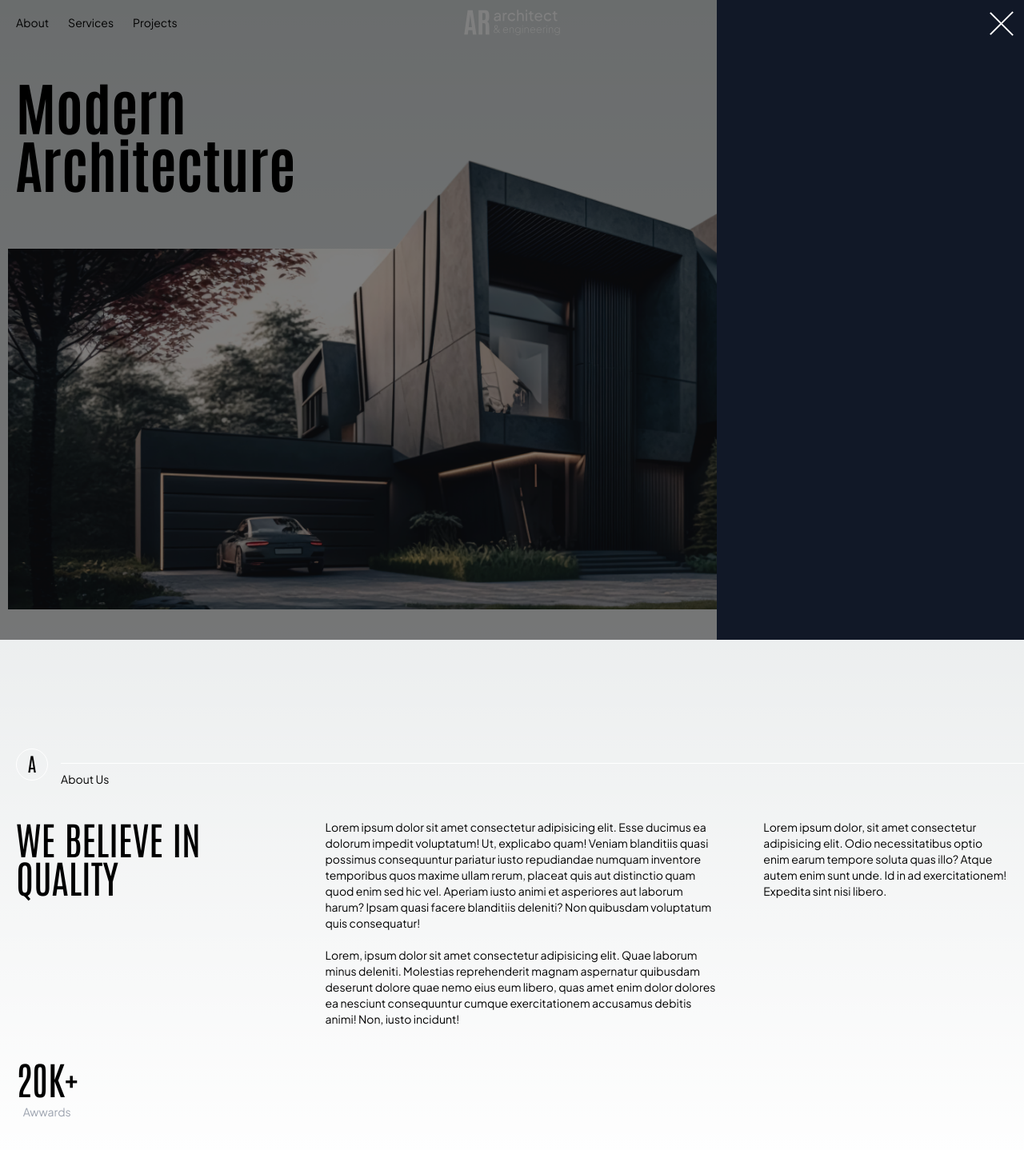
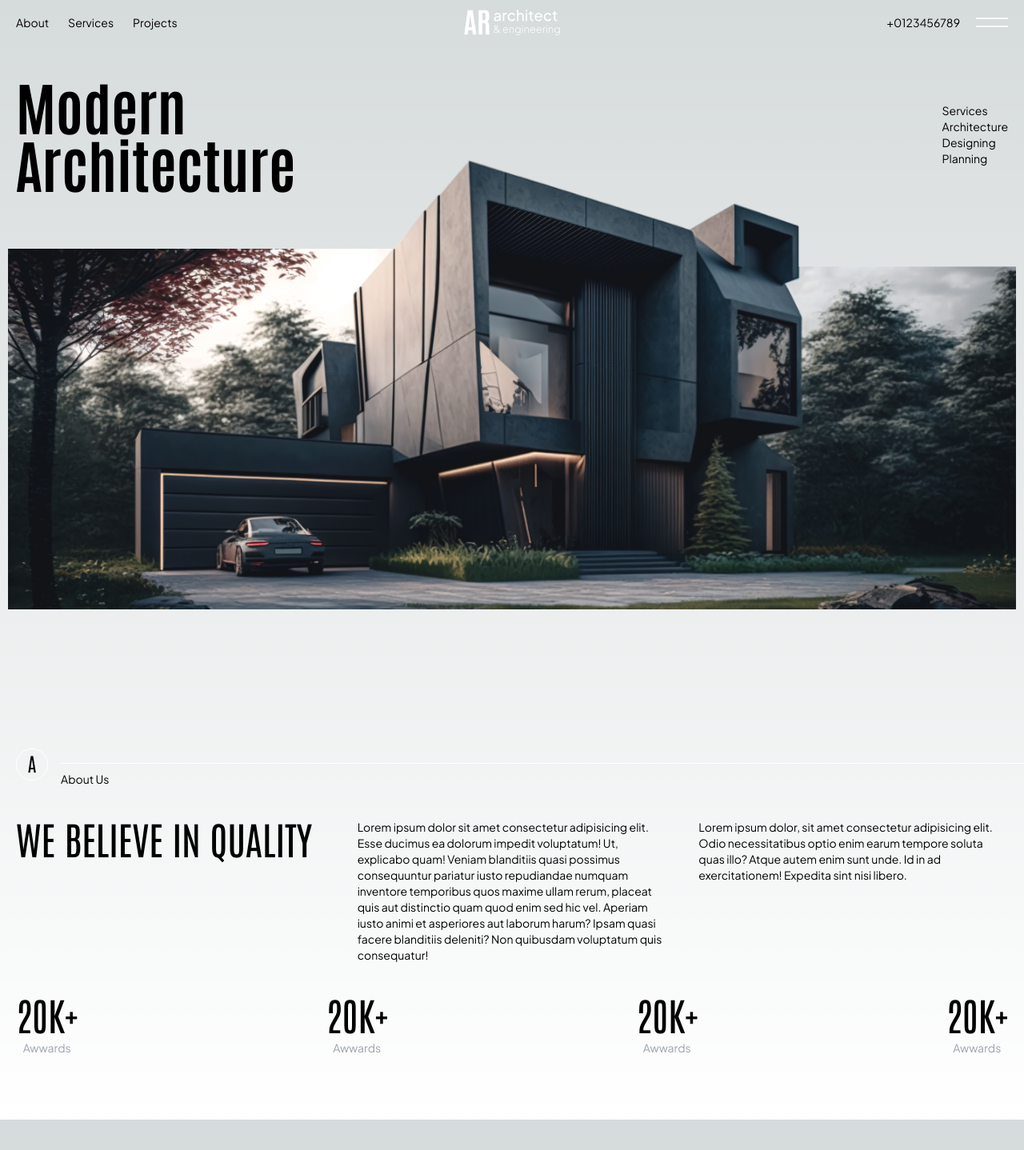
Before and after one commit to shaz1d/ar-architect-and-engineering, a Next.js app: page / in a window 1280 px wide. Shown: the top 1438 px of the page at 80% size. After the commit the page ends 1400 px from the top, so only its background shows below. Built offline with nearby package versions, Linux system fonts and the light colour scheme.

Commit message:
feat: home page changes

```diff
--- a/src/app/globals.css
+++ b/src/app/globals.css
@@ -6,6 +6,7 @@
   --foreground-rgb: 0, 0, 0;
   --background-start-rgb: 214, 219, 220;
   --background-end-rgb: 255, 255, 255;
+  --fluid-size: clamp(2.25rem, 11.25vw + 0rem, 4.5rem);
 }
 
 @media (prefers-color-scheme: dark) {
@@ -40,6 +41,10 @@ h6 {
 .container-x {
   @apply mx-auto w-full max-w-7xl px-5;
 }
+.fluid-text {
+  font-size: clamp(2.25rem, 11.25vw + 0rem, 4.5rem);
+  line-height: 110%;
+}
 @layer utilities {
   .text-balance {
     text-wrap: balance;
--- a/src/components/Navbar.tsx
+++ b/src/components/Navbar.tsx
@@ -4,7 +4,7 @@ import Image from "next/image";
 import Link from "next/link";
 import { useState } from "react";
 const Navbar = () => {
-  const [menuOpen, setMenuOpen] = useState(true);
+  const [menuOpen, setMenuOpen] = useState(false);
 
   const handleClose = (e: React.MouseEvent<HTMLDivElement, MouseEvent>) => {
     if (e.target === e.currentTarget) {
--- a/src/components/sections/Achivement.tsx
+++ b/src/components/sections/Achivement.tsx
@@ -2,14 +2,15 @@ import SectionHeader from "../ui/SectionHeader";
 
 const Achivement = () => {
   return (
-    <section className="overflow-x-hidden py-20">
+    <section className="overflow-x-hidden py-10 sm:py-20">
       <div className="container-x">
         <SectionHeader letter="A" title="About Us" />
-        <div className="flex flex-wrap gap-14 mt-10">
-          <h2 className="flex-[22%] text-5xl uppercase">
+        <div className="grid md:grid-cols-3 gap-10 mt-10">
+          <h2 className="text-4xl sm:text-5xl uppercase">
             We believe in quality
           </h2>
-          <p className="flex-[35%]">
+          <div className="md:col-span-2 grid md:grid-cols-2 gap-10">
+            <p>
               Lorem ipsum dolor sit amet consectetur adipisicing elit. Esse
               ducimus ea dolorum impedit voluptatum! Ut, explicabo quam! Veniam
               blanditiis quasi possimus consequuntur pariatur iusto repudiandae
@@ -17,24 +18,30 @@ const Achivement = () => {
               aut distinctio quam quod enim sed hic vel. Aperiam iusto animi et
               asperiores aut laborum harum? Ipsam quasi facere blanditiis
               deleniti? Non quibusdam voluptatum quis consequatur!
-            <br />
-            <br />
-            Lorem, ipsum dolor sit amet consectetur adipisicing elit. Quae
-            laborum minus deleniti. Molestias reprehenderit magnam aspernatur
-            quibusdam deserunt dolore quae nemo eius eum libero, quas amet enim
-            dolor dolores ea nesciunt consequuntur cumque exercitationem
-            accusamus debitis animi! Non, iusto incidunt!
             </p>
-          <p className="flex-[20%]">
+            <p>
               Lorem ipsum dolor, sit amet consectetur adipisicing elit. Odio
               necessitatibus optio enim earum tempore soluta quas illo? Atque
               autem enim sunt unde. Id in ad exercitationem! Expedita sint nisi
               libero.
             </p>
           </div>
-        <ul className="flex justify-between mt-10">
-          <li className=" w-max text-center">
-            <h3 className="text-5xl">20K+</h3>
+        </div>
+        <ul className="flex justify-between gap-2 sm:gap-0 flex-wrap mt-10 ">
+          <li className="w-max text-center">
+            <h3 className="text-4xl sm:text-5xl">20K+</h3>
+            <p className="mt-2 text-gray-400">Awwards</p>
+          </li>
+          <li className="w-max text-center">
+            <h3 className="text-4xl sm:text-5xl">20K+</h3>
+            <p className="mt-2 text-gray-400">Awwards</p>
+          </li>
+          <li className="w-max text-center">
+            <h3 className="text-4xl sm:text-5xl">20K+</h3>
+            <p className="mt-2 text-gray-400">Awwards</p>
+          </li>
+          <li className="w-max text-center">
+            <h3 className="text-4xl sm:text-5xl">20K+</h3>
             <p className="mt-2 text-gray-400">Awwards</p>
           </li>
         </ul>
--- a/src/components/sections/Hero.tsx
+++ b/src/components/sections/Hero.tsx
@@ -2,9 +2,9 @@ import Image from "next/image";
 
 const Hero = () => {
   return (
-    <section className="min-h-screen pt-10">
+    <section className="md:min-h-screen pt-10">
       <div className="container-x flex justify-between h-full items-center">
-        <h1 className="text-7xl font-bold">
+        <h1 className="fluid-text sm:text-7xl font-bold">
           Modern <br /> Architecture
         </h1>
         <ul>
@@ -15,10 +15,10 @@ const Hero = () => {
         </ul>
       </div>
       <Image
-        className="-mt-10 mx-auto"
+        className="mt-5 sm:-mt-5 md:-mt-10 mx-auto"
         src={"/section/black-building-with-car.png"}
         width={1260}
-        height={630}
+        height={680}
         alt="black building with car"
       />
     </section>
--- a/tailwind.config.ts
+++ b/tailwind.config.ts
@@ -13,6 +13,9 @@ const config: Config = {
         "gradient-conic":
           "conic-gradient(from 180deg at 50% 50%, var(--tw-gradient-stops))",
       },
+      fontSize: {
+        "text-fluid": "clamp(2.25rem, 11.25vw + 0rem, 4.5rem)",
+      },
     },
   },
   plugins: [],
```
Lines whose indentation alone changed are shown as unchanged.
